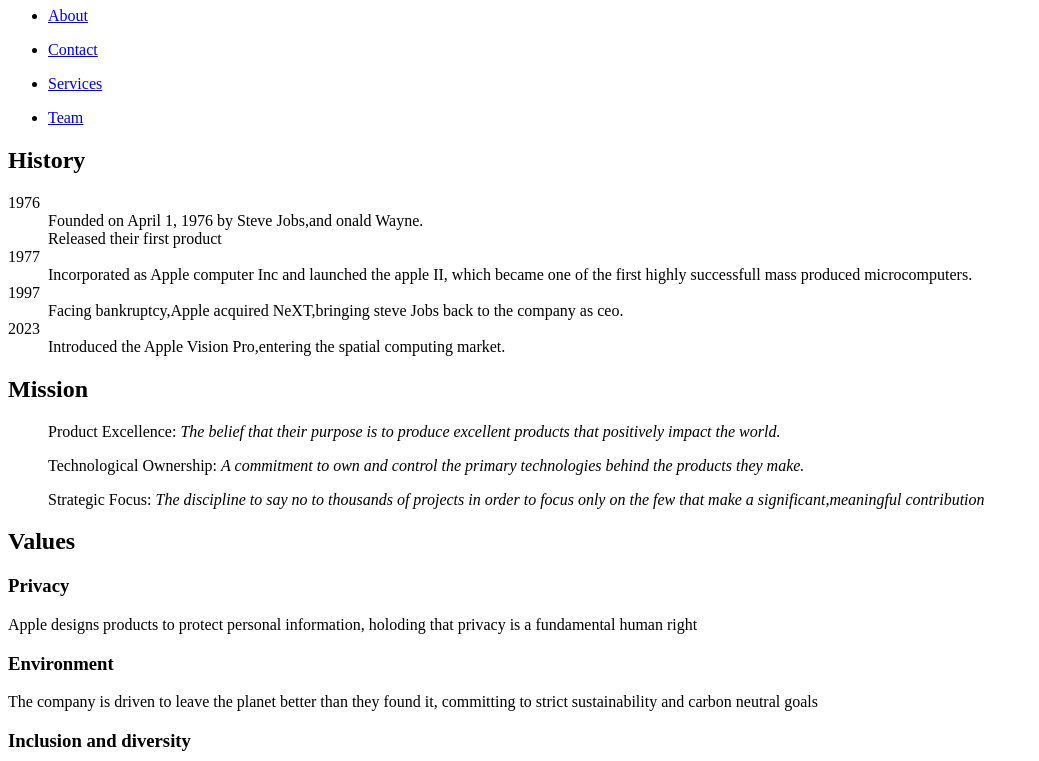
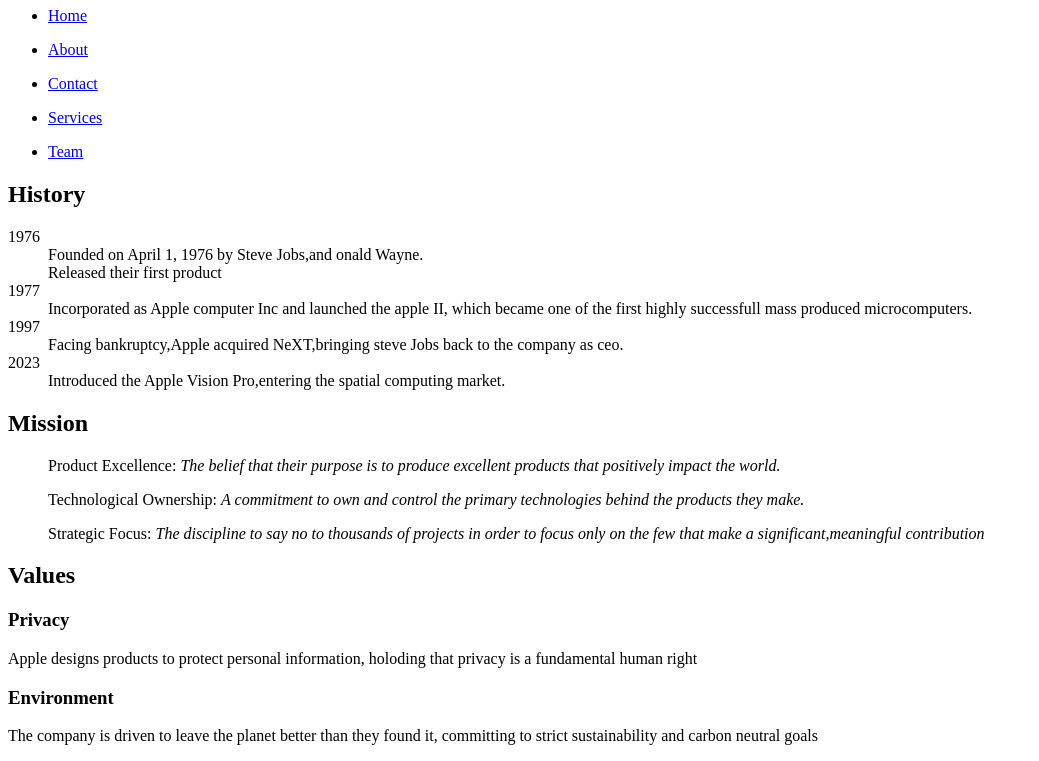
Before and after one commit to aswinvijayan-vonnue/Week1-newProject, a website: page about.html in a window 1280 px wide. Shown: the part 73-834 px from the top of the page, without its empty margins (0-1039 px from the left). Drawn offline with Linux system fonts and the light colour scheme.

Commit message:
style: added missing tags

```diff
--- a/about.html
+++ b/about.html
@@ -15,7 +15,10 @@
       <nav>
         <ul>
           <li>
-            <p><a href="./about.html">About</a></p>
+            <p><a href="./index.html">Home</a></p>
+          </li>
+          <li>
+            <p><a href="./about.html" aria-current="page">About</a></p>
           </li>
           <li>
             <p><a href="./contact.html">Contact</a></p>
```
Also changed, not shown: index.html (+3 -0 lines).
